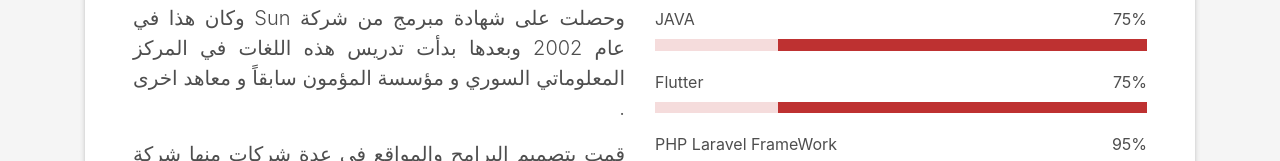
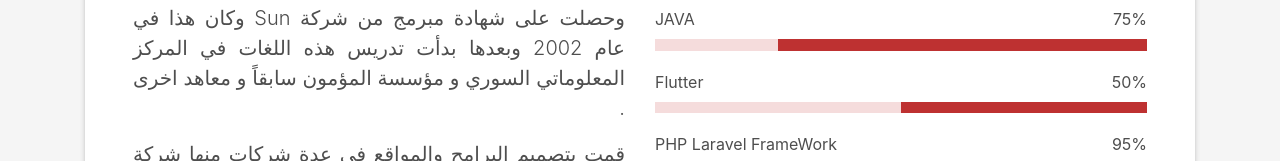
Before and after one commit to mkamel44/mkamel.rf.gd.cv, a plain HTML site: page index_ar.html in a window 1280 px wide. Shown: the part 470-631 px from the top of the page. Drawn offline with Linux system fonts and the light colour scheme; files whose address does not match are found by name.

Commit message:
change flutter to 50

```diff
--- a/index_ar.html
+++ b/index_ar.html
@@ -91,9 +91,9 @@
                                             <div class="progress-bar" role="progressbar" style="width: 75%" aria-valuenow="75" aria-valuemin="0" aria-valuemax="100"></div>
                                         </div>
                                         <span>Flutter</span>
-                                        <span class="pull-right">75%</span>
+                                        <span class="pull-right">50%</span>
                                         <div class="progress">
-                                            <div class="progress-bar" role="progressbar" style="width: 75%" aria-valuenow="75" aria-valuemin="0" aria-valuemax="100"></div>
+                                            <div class="progress-bar" role="progressbar" style="width: 50%" aria-valuenow="50" aria-valuemin="0" aria-valuemax="100"></div>
                                         </div>
                                         <span>PHP Laravel FrameWork</Frame>
                                         </span>
```
Also changed, not shown: index_en.html (+2 -2 lines).
